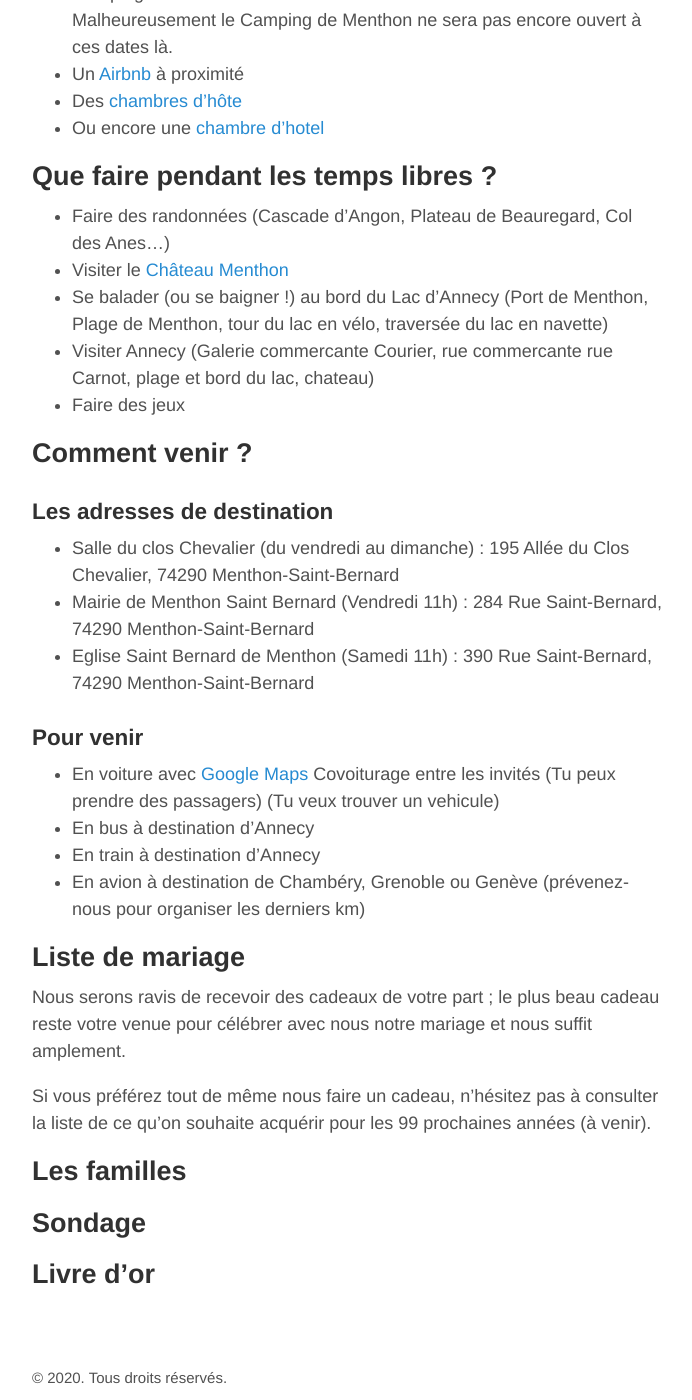
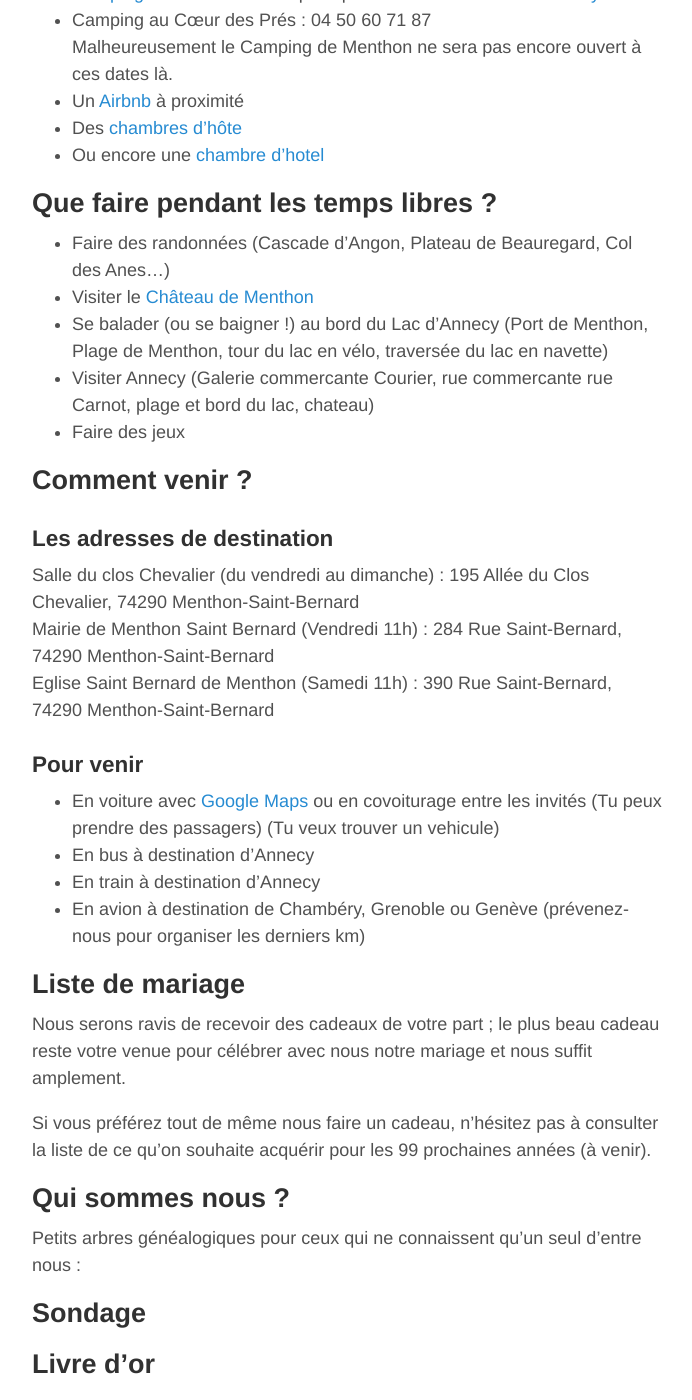
Before and after one commit to francoismarceau/blog, a Jekyll site: the page built from index.md, in a window 1280 px wide and 1400 px high, scrolled down 1628 px. Shown: the whole window, without its empty margins (293-985 px from the left). Built offline with Jekyll 4.4.1, drawn with Linux system fonts in a browser that asks for light colours; some of the changed text lies outside the part shown.

Commit message:
Update index.md

```diff
--- a/index.md
+++ b/index.md
@@ -40,7 +40,7 @@ Le samedi on se marie encore, wha !
 Le dimanche on range et on se dit à la prochaine !
 * 10h - Brunch participatif (prévenir)
 * Rangement salle
-Départs Progressifs
+* Départs Progressifs
 
 ## Où loger ?
 De nombreux logements sont disponibles à proximité, dans des gammes de prix assez larges.
@@ -53,20 +53,20 @@ Malheureusement le Camping de Menthon ne sera pas encore ouvert à ces dates là
 
 ## Que faire pendant les temps libres ?
 * Faire des randonnées (Cascade d'Angon, Plateau de Beauregard, Col des Anes...)
-* Visiter le [Château Menthon](https://www.chateau-de-menthon.com/)
+* Visiter le [Château de Menthon](https://www.chateau-de-menthon.com/)
 * Se balader (ou se baigner !) au bord du Lac d’Annecy (Port de Menthon, Plage de Menthon, tour du lac en vélo, traversée du lac en navette)
 * Visiter Annecy (Galerie commercante Courier, rue commercante rue Carnot, plage et bord du lac, chateau)
 * Faire des jeux
 
 ## Comment venir ?
 ### Les adresses de destination
-* Salle du clos Chevalier (du vendredi au dimanche) : 195 Allée du Clos Chevalier, 74290 Menthon-Saint-Bernard
-* Mairie de Menthon Saint Bernard (Vendredi 11h) : 284 Rue Saint-Bernard, 74290 Menthon-Saint-Bernard
-* Eglise Saint Bernard de Menthon (Samedi 11h) : 390 Rue Saint-Bernard, 74290 Menthon-Saint-Bernard
+Salle du clos Chevalier (du vendredi au dimanche) : 195 Allée du Clos Chevalier, 74290 Menthon-Saint-Bernard
+Mairie de Menthon Saint Bernard (Vendredi 11h) : 284 Rue Saint-Bernard, 74290 Menthon-Saint-Bernard
+Eglise Saint Bernard de Menthon (Samedi 11h) : 390 Rue Saint-Bernard, 74290 Menthon-Saint-Bernard
 
 ### Pour venir
-* En voiture avec [Google Maps](https://www.google.fr/maps/dir//74290+Menthon-Saint-Bernard/@45.8605377,6.1597176,13z/data=!4m9!4m8!1m0!1m5!1m1!1s0x478b9192898904af:0x408ab2ae4ba9c80!2m2!1d6.194737!2d45.860543!3e0)
-Covoiturage entre les invités (Tu peux prendre des passagers) (Tu veux trouver un vehicule)
+* En voiture avec [Google Maps](https://www.google.fr/maps/dir//74290+Menthon-Saint-Bernard/@45.8605377,6.1597176,13z/data=!4m9!4m8!1m0!1m5!1m1!1s0x478b9192898904af:0x408ab2ae4ba9c80!2m2!1d6.194737!2d45.860543!3e0) ou en
+covoiturage entre les invités (Tu peux prendre des passagers) (Tu veux trouver un vehicule)
 * En bus à destination d'Annecy
 * En train à destination d'Annecy
 * En avion à destination de Chambéry, Grenoble ou Genève (prévenez-nous pour organiser les derniers km)
@@ -77,7 +77,9 @@ Nous serons ravis de recevoir des cadeaux de votre part ; le plus beau cadeau re
 
 Si vous préférez tout de même nous faire un cadeau, n'hésitez pas à consulter la liste de ce qu'on souhaite acquérir pour les 99 prochaines années (à venir).
 
-## Les familles
+## Qui sommes nous ?
+Petits arbres généalogiques pour ceux qui ne connaissent qu'un seul d'entre nous :
+
 
 
 ## Sondage
```
